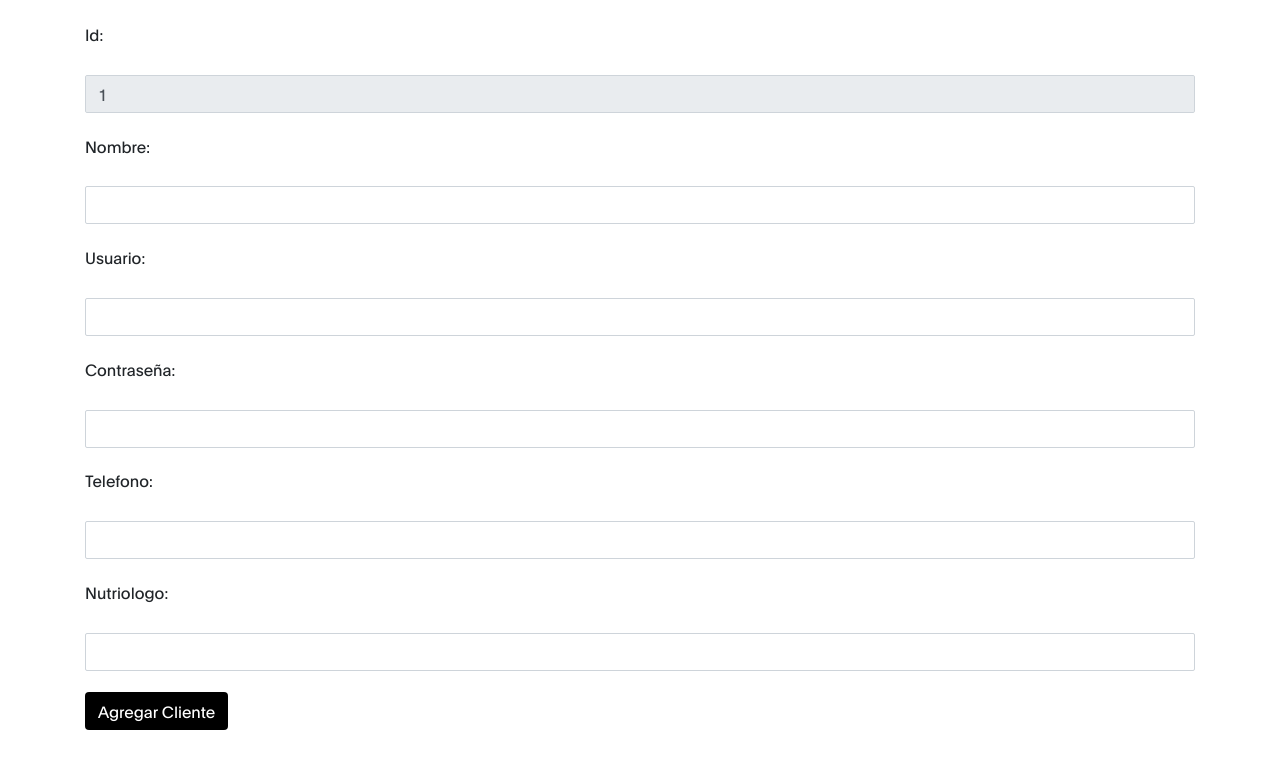
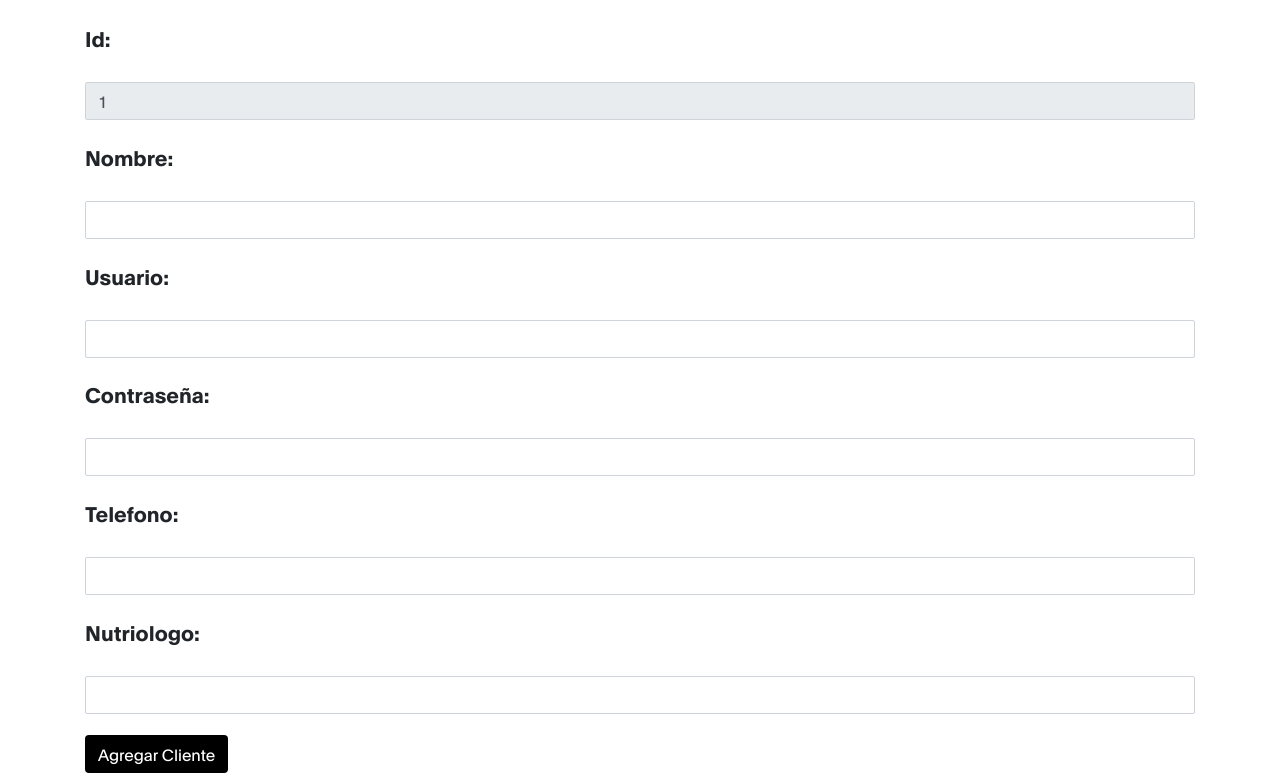
Before and after one commit to edwindethomas/duki-gym-web, a PHP site: page /agregarcliente.php in a window 1280 px wide. Shown: the part 74-847 px from the top of the page. Before the commit the page ends 804 px from the top, so only its background shows below. Run offline with PHP 8.4, Linux system fonts and the light colour scheme; the visitor is signed in with stand-in values (Sample User, id 1).

Commit message:
cambio estetica

```diff
--- a/agregarclientevista.php
+++ b/agregarclientevista.php
@@ -11,6 +11,7 @@ $entrenador = $_SESSION['Id'];
      <link rel="stylesheet" href="css/font-awesome.min.css">
      <link rel="stylesheet" href="css/estilos.css">
      <link rel="stylesheet" href="css/entrenador.css">
+     <link rel="stylesheet" href="css/clientevista.css">
 </head>
 <body>
     <?php include './navtrainer.php';?>
@@ -19,27 +20,27 @@ $entrenador = $_SESSION['Id'];
             <div class="col-md-12">
     <form method="POST">
     <div class="form-group">
-        <label for="nombre">Id:</label>
+        <label for="nombre" class="cliente-vista__label">Id:</label>
         <input value="<?php echo $entrenador ?>" name="id" required type="text" id="id" class="form-control" disabled>
     </div>
     <div class="form-group">
-        <label for="nombre">Nombre:</label>
+        <label for="nombre" class="cliente-vista__label">Nombre:</label>
         <input value="" name="nombrecompleto" required type="text" id="nombrecompleto" class="form-control">
     </div>
     <div class="form-group">
-        <label for="nombre">Usuario:</label>
+        <label for="nombre" class="cliente-vista__label">Usuario:</label>
         <input value="" name="usuario" required type="email" id="usuario" class="form-control">
     </div>
     <div class="form-group">
-        <label for="nombre">Contraseña:</label>
+        <label for="nombre" class="cliente-vista__label">Contraseña:</label>
         <input value="" name="password" required type="password" id="password" class="form-control">
     </div>
     <div class="form-group">
-        <label for="nombre">Telefono:</label>
+        <label for="nombre" class="cliente-vista__label">Telefono:</label>
         <input value="" name="telefono" required type="text" id="telefono" class="form-control">
     </div>
     <div class="form-group">
-        <label for="nombre">Nutriologo:</label>
+        <label for="nombre" class="cliente-vista__label">Nutriologo:</label>
         <input value="" name="nutriologoid" required type="number" min="0" max="1" id="nutriologoid" class="form-control">
     </div>
     <button type="submit" class="btn btn-black" name="btnAgregarCliente">Agregar Cliente</button>
--- /dev/null
+++ b/css/clientevista.css
@@ -0,0 +1,4 @@
+.cliente-vista__label {
+    font-size: 1.3rem;
+    font-weight: bold;
+}
```
